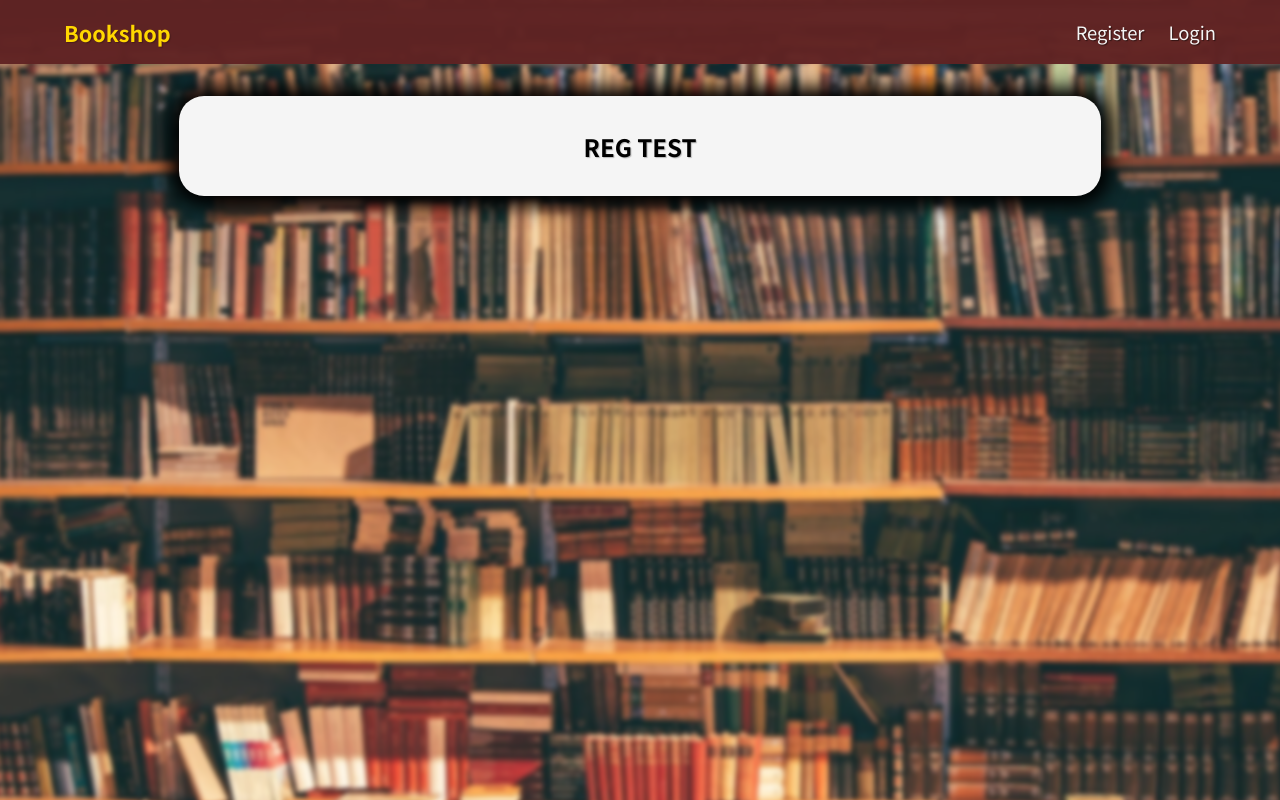
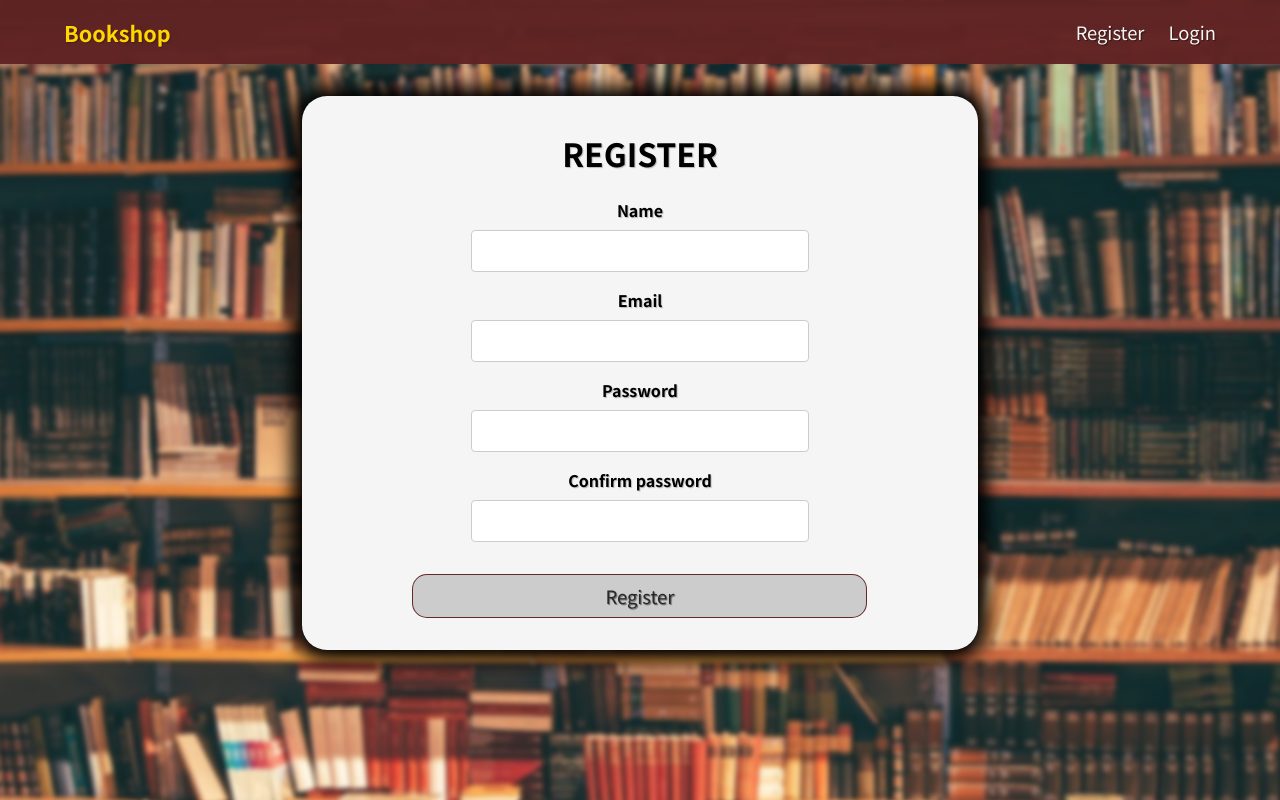
Before and after one commit to lukasz789/bookshop-prod-react, a React (Create React App) app: page /register in a window 1280 px wide. Built offline with nearby package versions, Linux system fonts and the light colour scheme; no server answers.

Commit message:
added login with email and password

```diff
--- a/src/App.js
+++ b/src/App.js
@@ -32,11 +32,15 @@ const App = () => {
       <Switch>
         <Route
           path="/register"
-          render={() => (
-            <Mainlayout currentUser={currentUser}>
-              <Register />
-            </Mainlayout>
-          )}
+          render={() =>
+            currentUser ? (
+              <Redirect to="/" />
+            ) : (
+              <Mainlayout currentUser={currentUser}>
+                <Register />
+              </Mainlayout>
+            )
+          }
         />
         <Route
           path="/login"
--- a/src/components/Authentication/SignIn.js
+++ b/src/components/Authentication/SignIn.js
@@ -1,25 +1,69 @@
+import { useState } from "react";
+
 import classes from "./SignIn.module.css";
 import Card from "../UI/Card";
 
 import Button from "../UI/Button";
+import InputWrap from "../UI/forms/InputWrap";
 
-import { signInWithGoogle } from "../../firebase/utils";
+import { signInWithGoogle, auth } from "../../firebase/utils";
 
 const Login = () => {
-  const submitHandler = async(event) => {
+  const [mail, setMail] = useState("");
+  const [password, setPassword] = useState("");
+
+  const submitHandler = async (event) => {
     event.preventDefault();
+
+    try {
+      await auth.signInWithEmailAndPassword(mail, password);
+
+      setMail("");
+      setPassword("");
+    } catch (error) {
+      console.log(error);
+    }
+  };
+
+  const mailChangeHandler = (event) => {
+    setMail(event.target.value);
+  };
+
+  const passwordChangeHandler = (event) => {
+    setPassword(event.target.value);
   };
 
   return (
     <Card className={classes.mainwrap}>
-      <h2 className={classes.logincaption}>Login test</h2>
-      {/* <div className={classes.formwrap}> */}
-      <form onSubmit={submitHandler}>
-        <Button className={classes.btn} onClick={signInWithGoogle}>
+      <div className={classes.scroll}>
+        <h1 className={classes.logincaption}>Login</h1>
+        <form onSubmit={submitHandler}>
+          <InputWrap>
+            <label htmlFor="email">Email</label>
+            <input
+              type="email"
+              id="email"
+              value={mail}
+              onChange={mailChangeHandler}
+            />
+          </InputWrap>
+          <InputWrap>
+            <label htmlFor="password">Password</label>
+            <input
+              type="password"
+              id="password"
+              value={password}
+              onChange={passwordChangeHandler}
+            />
+          </InputWrap>
+          <Button className={classes.btn} type="submit">
+            Login
+          </Button>
+        </form>
+        <Button className={classes.btnGoogle} onClick={signInWithGoogle}>
           Sign in with Google
         </Button>
-      </form>
-      {/* </div> */}
+      </div>
     </Card>
   );
 };
--- a/src/components/Authentication/SignIn.module.css
+++ b/src/components/Authentication/SignIn.module.css
@@ -5,18 +5,48 @@
   text-align: center;
 }
 
+.mainwrap {
+  height: 26rem;
+}
+
+.scroll {
+  height: 100%;
+  overflow-y: hidden;
+}
+
 .btn {
   width: 70%;
   display: block;
-  margin: auto;
+  margin: 3rem auto 0.5rem;
 }
-
-.mainwrap {
-  height: auto;
+.btnGoogle {
+  width: 70%;
+  display: block;
+  margin: 0rem auto 0.5rem;
 }
 
 @media screen and (max-width: 500px) {
   .btn {
     width: 90%;
   }
+  .btnGoogle {
+    width: 90%;
+  }
 }
+
+@media screen and (min-width: 900px) {
+  .mainwrap {
+    width: 650px;
+    left: calc(50% - 325px - 1%);
+  }
+}
+
+@media screen and (max-height: 490px) {
+  .mainwrap {
+    height: 70%;
+  }
+
+  .scroll {
+    overflow-y: scroll;
+  }
+}
--- a/src/components/Authentication/SignUp.js
+++ b/src/components/Authentication/SignUp.js
@@ -2,10 +2,151 @@ import React from "react";
 import classes from "./SignUp.module.css";
 import Card from "../UI/Card";
 
+import Button from "../UI/Button";
+import InputWrap from "../UI/forms/InputWrap";
+
+import useInput from "../../hooks/use-input";
+
+import { auth, handleNewProfile } from "../../firebase/utils";
+
 const Login = () => {
+  const validateEmail = (value) => {
+    //eslint-disable-next-line
+    if (/^\w+([\.-]?\w+)*@\w+([\.-]?\w+)*(\.\w{2,3})+$/.test(value)) {
+      return true;
+    } else {
+      return false;
+    }
+  };
+
+  const validatePassword = (value) => {
+    //eslint-disable-next-line
+    if (/(?=.*[0-9a-zA-Z]).{6,}/.test(value)) {
+      return true;
+    } else {
+      return false;
+    }
+  };
+
+  const {
+    value: nameValue,
+    isValid: nameIsValid,
+    hasError: nameHasError,
+    valueChangeHandler: nameChangeHandler,
+    inputBlurHandler: nameBlurHandler,
+    reset: resetName,
+  } = useInput((value) => value.trim() !== "");
+  const {
+    value: mailValue,
+    isValid: mailIsValid,
+    hasError: mailHasError,
+    valueChangeHandler: mailChangeHandler,
+    inputBlurHandler: mailBlurHandler,
+    reset: resetMail,
+  } = useInput((value) => validateEmail(value));
+  const {
+    value: passwordValue,
+    isValid: passwordIsValid,
+    hasError: passwordHasError,
+    valueChangeHandler: passwordChangeHandler,
+    inputBlurHandler: passwordBlurHandler,
+    reset: resetPassword,
+  } = useInput((value) => validatePassword(value));
+  const {
+    value: confirmPasswordValue,
+    isValid: confirmPasswordIsValid,
+    hasError: confirmPasswordHasError,
+    valueChangeHandler: confirmPasswordChangeHandler,
+    inputBlurHandler: confirmPasswordBlurHandler,
+    reset: resetconfirmPassword,
+  } = useInput((value) => value === passwordValue && value !== "");
+
+  let formIsValid = false;
+
+  if (nameIsValid && mailIsValid && passwordIsValid && confirmPasswordIsValid) {
+    formIsValid = true;
+  }
+
+  const submitHandler = async (event) => {
+    event.preventDefault();
+
+    if (!formIsValid) {
+      return;
+    }
+
+    try {
+      const { user } = await auth.createUserWithEmailAndPassword(
+        mailValue,
+        passwordValue
+      );
+
+      await handleNewProfile(user, { displayName: nameValue });
+
+      resetName();
+      resetMail();
+      resetPassword();
+      resetconfirmPassword();
+    } catch (error) {
+      console.log(error);
+    }
+  };
+
   return (
     <Card className={classes.mainwrap}>
-      <h2 className={classes.registercaption}>Reg test</h2>
+      <div className={classes.scroll}>
+        <h1 className={classes.registercaption}>Register</h1>
+        <form onSubmit={submitHandler}>
+          <InputWrap hasError={nameHasError}>
+            <label htmlFor="name">Name</label>
+            <input
+              type="text"
+              id="name"
+              value={nameValue}
+              onChange={nameChangeHandler}
+              onBlur={nameBlurHandler}
+            />
+            {nameHasError && <p>Please enter Your name</p>}
+          </InputWrap>
+          <InputWrap hasError={mailHasError}>
+            <label htmlFor="email">Email</label>
+            <input
+              type="email"
+              id="email"
+              value={mailValue}
+              onChange={mailChangeHandler}
+              onBlur={mailBlurHandler}
+            />
+            {mailHasError && <p>Please enter valid e-mail</p>}
+          </InputWrap>
+          <InputWrap hasError={passwordHasError}>
+            <label htmlFor="password">Password</label>
+            <input
+              type="password"
+              id="password"
+              value={passwordValue}
+              onChange={passwordChangeHandler}
+              onBlur={passwordBlurHandler}
+            />
+            {passwordHasError && (
+              <p>Password must have at least 6 characters</p>
+            )}
+          </InputWrap>
+          <InputWrap hasError={confirmPasswordHasError}>
+            <label htmlFor="confirm-password">Confirm password</label>
+            <input
+              type="password"
+              id="confirm-password"
+              value={confirmPasswordValue}
+              onChange={confirmPasswordChangeHandler}
+              onBlur={confirmPasswordBlurHandler}
+            />
+            {confirmPasswordHasError && <p>Passwords do not match</p>}
+          </InputWrap>
+          <Button className={classes.btn} disabled={!formIsValid} type="submit">
+            Register
+          </Button>
+        </form>
+      </div>
     </Card>
   );
 };
--- a/src/components/Authentication/SignUp.module.css
+++ b/src/components/Authentication/SignUp.module.css
@@ -5,6 +5,40 @@
   text-align: center;
 }
 
+.scroll {
+  height: 100%;
+  overflow-y: hidden;
+}
+
 .mainwrap {
-    height: auto;
+  height: 33rem;
 }
+
+.btn {
+  width: 70%;
+  display: block;
+  margin: 2rem auto 0rem;
+}
+
+@media screen and (max-width: 500px) {
+  .btn {
+    width: 90%;
+  }
+}
+
+@media screen and (min-width: 900px) {
+  .mainwrap {
+    width: 650px;
+    left: calc(50% - 325px - 1%);
+  }
+}
+
+@media screen and (max-height: 620px) {
+  .mainwrap {
+    height: 70%;
+  }
+
+  .scroll {
+    overflow-y: scroll;
+  }
+}
--- a/src/components/UI/Button.js
+++ b/src/components/UI/Button.js
@@ -6,6 +6,7 @@ const Button = (props) => {
       type={props.type || "button"}
       className={`${props.className} ${classes.button} `}
       onClick={props.onClick}
+      disabled={props.disabled || false}
     >
       {props.children}
     </button>
--- a/src/components/UI/Button.module.css
+++ b/src/components/UI/Button.module.css
@@ -8,11 +8,19 @@
   font-size: 115%;
   cursor: pointer;
   text-align: center;
-  text-shadow: 1px 1px 1px rgba(0, 0, 0, .5);
+  text-shadow: 1px 1px 1px rgba(0, 0, 0, 0.5);
 }
 
 .button:hover,
 .button:active {
   background: rgb(1, 94, 1);
-  border-color: rgb(1, 94, 1) ;
+  border-color: rgb(1, 94, 1);
 }
+
+button:disabled,
+button:disabled:hover,
+button:disabled:active {
+  background-color: #ccc;
+  color: #292929;
+  cursor: not-allowed;
+}
--- /dev/null
+++ b/src/components/UI/forms/InputWrap.js
@@ -0,0 +1,15 @@
+import classes from "./InputWrap.module.css";
+
+const InputWrap = (props) => {
+  const inputClasses = props.hasError
+    ? `${classes["form-control"]} ${classes["invalid"]}`
+    : classes["form-control"];
+
+  return (
+    <div className={`${props.className} ${inputClasses} `}>
+      {props.children}
+    </div>
+  );
+};
+
+export default InputWrap;
--- /dev/null
+++ b/src/components/UI/forms/InputWrap.module.css
@@ -0,0 +1,53 @@
+.form-control {
+  margin-bottom: 1rem;
+}
+
+.form-control input,
+.form-control label {
+  display: block;
+}
+
+.form-control label {
+  font-weight: bold;
+  margin-bottom: 0.5rem;
+  text-align: center;
+}
+
+.form-control input,
+.form-control select {
+  font: inherit;
+  padding: 0.5rem;
+  border-radius: 4px;
+  border: 1px solid #ccc;
+  width: 20rem;
+  max-width: 90%;
+  margin: auto;
+}
+
+.form-control input:focus {
+  outline: none;
+  border-color: #240370;
+  background-color: #e0d4fd;
+}
+
+.invalid input {
+  font: inherit;
+  padding: 0.5rem;
+  border-radius: 4px;
+  width: 20rem;
+  max-width: 90%;
+  border: 1px solid #b40e0e;
+  background-color: #fddddd;
+}
+
+.invalid input:focus {
+  border-color: #ff8800;
+  background-color: #fbe8d2;
+}
+
+.form-control p {
+  color: #b40e0e;
+  text-align: center;
+  margin: 0;
+  text-transform: uppercase;
+}
--- /dev/null
+++ b/src/hooks/use-input.js
@@ -0,0 +1,52 @@
+import { useReducer } from "react";
+
+const initialInputState = {
+  value: "",
+  isTouched: false,
+};
+
+const inputStateReducer = (state, action) => {
+  if (action.type === "INPUT") {
+    return { value: action.value, isTouched: state.isTouched };
+  }
+  if (action.type === "BLUR") {
+    return { isTouched: true, value: state.value };
+  }
+  if (action.type === "RESET") {
+    return { isTouched: false, value: "" };
+  }
+  return inputStateReducer;
+};
+
+const useInput = (validateValue) => {
+  const [inputState, dispatch] = useReducer(
+    inputStateReducer,
+    initialInputState
+  );
+
+  const valueIsValid = validateValue(inputState.value);
+  const hasError = !valueIsValid && inputState.isTouched;
+
+  const valueChangeHandler = (event) => {
+    dispatch({ type: "INPUT", value: event.target.value });
+  };
+
+  const inputBlurHandler = (event) => {
+    dispatch({ type: "BLUR" });
+  };
+
+  const reset = () => {
+    dispatch({ type: "RESET" });
+  };
+
+  return {
+    value: inputState.value,
+    hasError,
+    valueChangeHandler,
+    inputBlurHandler,
+    isValid: valueIsValid,
+    reset,
+  };
+};
+
+export default useInput;
```
